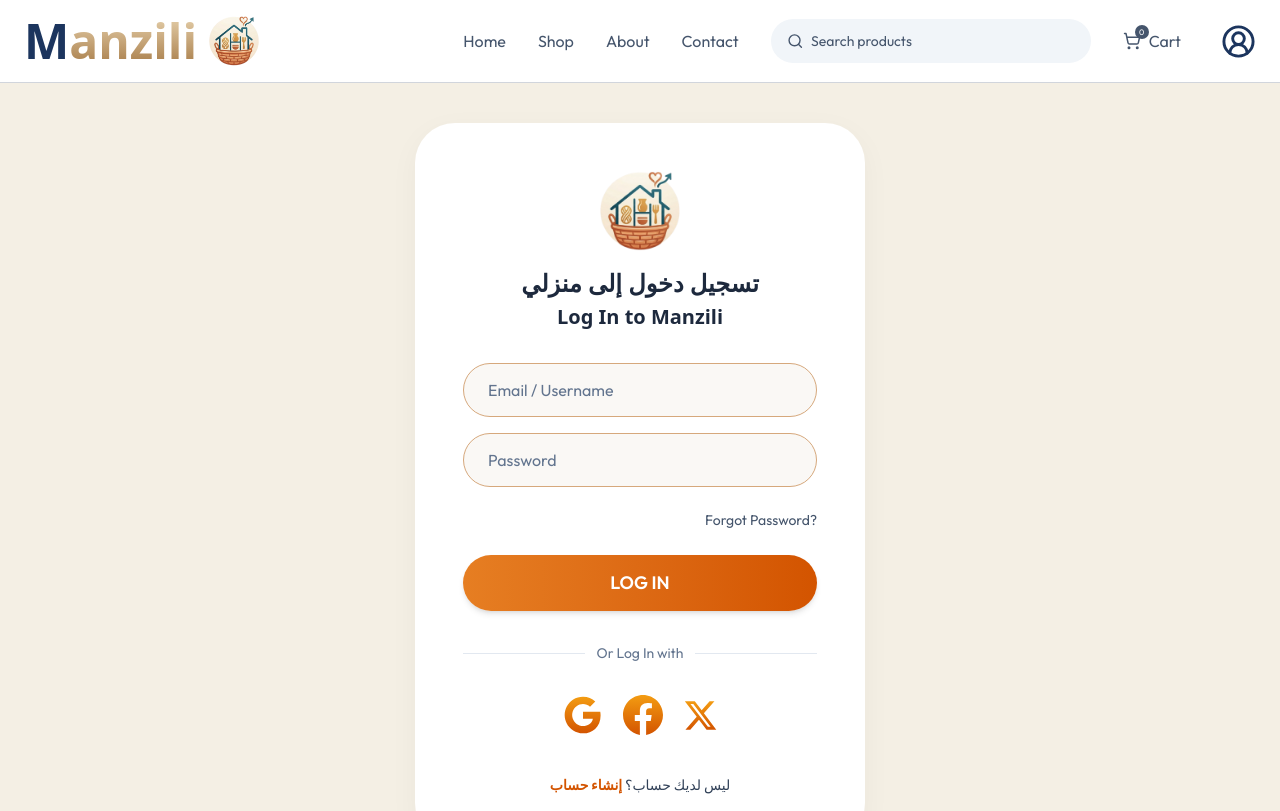
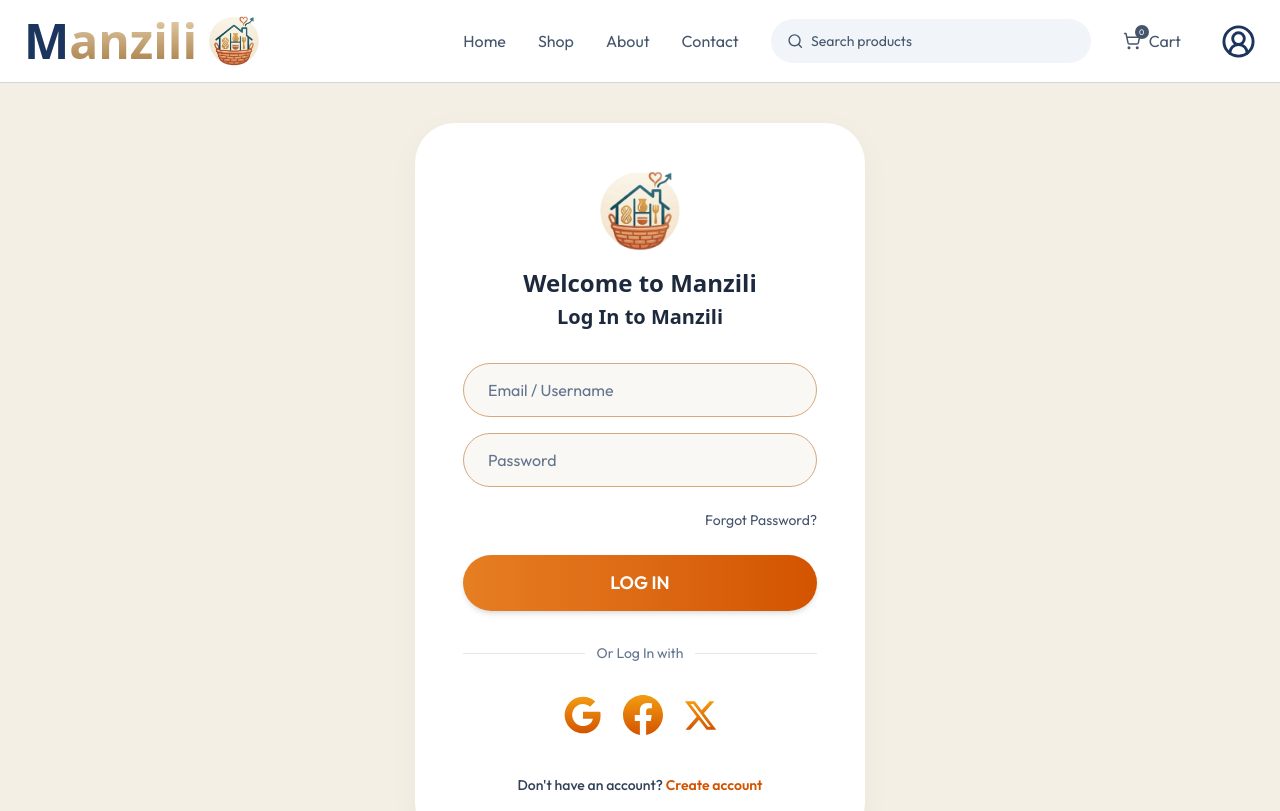
Before and after one commit to yossefAraby/Manzili, a Next.js app: page /login in a window 1280 px wide. Shown: the top 811 px of the page. Built offline with nearby package versions, Linux system fonts and the light colour scheme.

Commit message:
replaced arabic lines with english ones

```diff
--- a/app/(public)/login/page.jsx
+++ b/app/(public)/login/page.jsx
@@ -1,7 +1,7 @@
 'use client'
 import Link from "next/link";
-import Image from "next/image"; // إضافة استيراد الصور
-import { assets } from "@/assets/assets"; // إضافة استيراد الأصول
+import Image from "next/image"; // Import images
+import { assets } from "@/assets/assets"; // Import assets
 
 export default function LoginPage() {
     return (
@@ -9,7 +9,7 @@
 
             <div className="bg-white p-8 sm:p-12 rounded-[2.5rem] shadow-[0_8px_30px_rgb(0,0,0,0.04)] w-full max-w-[450px] flex flex-col items-center">
 
-                {/* تم استبدال الأيقونة السابقة باللوجو الخاص بك هنا */}
+                {/* Previous icon replaced with your logo here */}
                 <div className="mb-4">
                     <Image
                         src={assets.logo}
@@ -21,7 +21,7 @@
                     />
                 </div>
 
-                <h2 className="text-2xl font-bold text-slate-800 mb-1 font-sans">تسجيل دخول إلى منزلي</h2>
+                <h2 className="text-2xl font-bold text-slate-800 mb-1 font-sans">Welcome to Manzili</h2>
                 <h3 className="text-xl font-bold text-slate-800 mb-8 font-sans">Log In to Manzili</h3>
 
                 <form className="w-full flex flex-col gap-4">
@@ -57,7 +57,7 @@
                     <hr className="flex-1 border-slate-200" />
                 </div>
 
-                {/* أيقونات السوشيال ميديا مع التدرج اللوني البرتقالي الموحد */}
+                {/* Social media icons with unified orange gradient */}
                 <div className="flex gap-5 justify-center mb-6">
                     <svg width="0" height="0" className="absolute">
                         <defs>
@@ -80,7 +80,7 @@
                 </div>
 
                 <p className="mt-4 text-slate-700 font-medium text-sm">
-                    ليس لديك حساب؟ <Link href="/register" className="text-[#d35400] font-bold hover:underline transition-all">إنشاء حساب</Link>
+                    Don't have an account? <Link href="/register" className="text-[#d35400] font-bold hover:underline transition-all">Create account</Link>
                 </p>
 
             </div>
--- a/app/(public)/register/page.jsx
+++ b/app/(public)/register/page.jsx
@@ -9,7 +9,7 @@
 
             <div className="bg-white p-8 sm:p-12 rounded-[2.5rem] shadow-[0_8px_30px_rgb(0,0,0,0.04)] w-full max-w-[450px] flex flex-col items-center">
 
-                {/* اللوجو */}
+                {/* Logo */}
                 <div className="mb-4">
                     <Image
                         src={assets.logo}
@@ -23,7 +23,7 @@
 
                 <h2 className="text-2xl font-bold text-slate-800 mb-8 font-sans">Create a New Account</h2>
 
-                {/* نموذج إدخال البيانات */}
+                {/* Data entry form */}
                 <form className="w-full flex flex-col gap-4">
                     <input
                         type="text"
@@ -54,7 +54,7 @@
                     </button>
                 </form>
 
-                {/* الفاصل وأيقونات السوشيال ميديا (الجزء المضاف) */}
+                {/* Separator and social media icons (added section) */}
                 <div className="flex items-center w-full my-8 gap-3">
                     <hr className="flex-1 border-slate-200" />
                     <span className="text-sm text-slate-500">Or Sign Up with</span>
@@ -62,7 +62,7 @@
                 </div>
 
                 <div className="flex gap-5 justify-center mb-6">
-                    {/* تعريف التدرج اللوني */}
+                    {/* Gradient definition */}
                     <svg width="0" height="0" className="absolute">
                         <defs>
                             <linearGradient id="orange-gradient" x1="0%" y1="0%" x2="0%" y2="100%">
@@ -83,7 +83,7 @@
                     </button>
                 </div>
 
-                {/* الشروط والأحكام */}
+                {/* Terms and Conditions */}
                 <div className="flex flex-col items-center text-xs text-slate-600">
                     <p>By signing up, you agree to our</p>
                     <div className="flex items-center gap-1.5 mt-1">
@@ -92,9 +92,9 @@
                     </div>
                 </div>
 
-                {/* رابط تسجيل الدخول */}
+                {/* Login link */}
                 <p className="mt-8 text-slate-700 font-medium text-sm text-center">
-                    لديك حساب بالفعل؟ <Link href="/login" className="text-[#d35400] font-bold hover:underline transition-all">تسجيل الدخول</Link>
+                    Already have an account? <Link href="/login" className="text-[#d35400] font-bold hover:underline transition-all">Log In</Link>
                 </p>
 
             </div>
--- a/components/Hero.jsx
+++ b/components/Hero.jsx
@@ -26,7 +26,7 @@
                         </div>
                         <button className='bg-slate-800 text-white text-sm py-2.5 px-7 sm:py-5 sm:px-12 mt-4 sm:mt-10 rounded-md hover:bg-slate-900 hover:scale-103 active:scale-95 transition'>LEARN MORE</button>
                     </div>
-                    <Image className='sm:absolute bottom-0 right-0 md:right-10 w-full sm:max-w-sm' src={assets.hero_product_img2} alt="" />
+                    <Image className='sm:absolute bottom-0 right-0 md:right-10 w-full sm:max-w-sm' src={assets.hero_product_img2} alt="" suppressHydrationWarning />
                 </div>
                 <div className='flex flex-col md:flex-row xl:flex-col gap-5 w-full xl:max-w-sm text-sm text-slate-600'>
                     <div className='flex-1 flex items-center justify-between w-full bg-orange-200 rounded-3xl p-6 px-8 group'>
@@ -34,14 +34,14 @@
                             <p className='text-3xl font-medium bg-gradient-to-r from-slate-800 to-[#FFAD51] bg-clip-text text-transparent max-w-40'>Best products</p>
                             <p className='flex items-center gap-1 mt-4'>View more <ArrowRightIcon className='group-hover:ml-2 transition-all' size={18} /> </p>
                         </div>
-                        <Image className='w-35' src={assets.hero_product_img1} alt="" />
+                        <Image className='w-35' src={assets.hero_product_img1} alt="" suppressHydrationWarning />
                     </div>
                     <div className='flex-1 flex items-center justify-between w-full bg-blue-200 rounded-3xl p-6 px-8 group'>
                         <div>
                             <p className='text-3xl font-medium bg-gradient-to-r from-slate-800 to-[#78B2FF] bg-clip-text text-transparent max-w-40'>20% discounts</p>
                             <p className='flex items-center gap-1 mt-4'>View more <ArrowRightIcon className='group-hover:ml-2 transition-all' size={18} /> </p>
                         </div>
-                        <Image className='w-35' src={assets.hero_product_img2} alt="" />
+                        <Image className='w-35' src={assets.hero_product_img2} alt="" suppressHydrationWarning />
                     </div>
                 </div>
             </div>
--- a/components/Navbar.jsx
+++ b/components/Navbar.jsx
@@ -1,5 +1,5 @@
 'use client'
-import { Search, ShoppingCart, CircleUserRound } from "lucide-react"; // إضافة CircleUserRound
+import { Search, ShoppingCart, CircleUserRound } from "lucide-react"; // Add CircleUserRound
 import Link from "next/link";
 import Image from "next/image";
 import { assets } from "@/assets/assets";
@@ -26,13 +26,13 @@
             <div className="mx-6">
                 <div className="flex items-center justify-between max-w-7xl mx-auto py-4 transition-all">
 
-                    {/* اللوجو واسم الموقع (Manzili) */}
+                    {/* Logo and site name (Manzili) */}
                     <Link href="/" className="flex items-center gap-3 relative text-5xl font-bold font-sans">
                         <div className="relative flex items-baseline">
                             <span className="text-[#1c355e]">M</span>
                             <span className="bg-gradient-to-b from-[#e3cda8] to-[#aa804c] text-transparent bg-clip-text">anzili</span>
                         </div>
-                        <Image src={assets.logo} alt="logo" width={50} height={50} className="object-contain" priority />
+                        <Image src={assets.logo} alt="logo" width={50} height={50} className="object-contain" priority suppressHydrationWarning />
                     </Link>
 
                     {/* Desktop Menu */}
@@ -53,11 +53,11 @@
                             <button className="absolute -top-1 left-3 text-[8px] text-white bg-slate-600 size-3.5 rounded-full">{cartCount}</button>
                         </Link>
 
-                        {/* التحكم في ظهور الأزرار أو البروفايل (Desktop) */}
+                        {/* Control button or profile display (Desktop) */}
                         {isLoggedIn ? (
                             <div className="flex items-center gap-2 cursor-pointer group relative">
                                 <CircleUserRound size={35} className="text-[#1c355e] hover:text-[#2582eb] transition-colors" />
-                                {/* قائمة منسدلة بسيطة تظهر عند الهوفر */}
+                                {/* Simple dropdown menu that appears on hover */}
                                 <div className="absolute right-0 top-full pt-2 hidden group-hover:block z-50">
                                     <div className="bg-white border border-slate-100 shadow-lg rounded-xl p-3 w-40 text-sm flex flex-col gap-2">
                                         <p className="hover:text-[#2582eb] cursor-pointer border-b pb-2">My Profile</p>
--- a/components/ProductCard.jsx
+++ b/components/ProductCard.jsx
@@ -14,7 +14,7 @@
     return (
         <Link href={`/product/${product.id}`} className=' group max-xl:mx-auto'>
             <div className='bg-[#F5F5F5] h-40  sm:w-60 sm:h-68 rounded-lg flex items-center justify-center'>
-                <Image width={500} height={500} className='max-h-30 sm:max-h-40 w-auto group-hover:scale-115 transition duration-300' src={product.images[0]} alt="" />
+                <Image width={500} height={500} className='max-h-30 sm:max-h-40 w-auto group-hover:scale-115 transition duration-300' src={product.images[0]} alt="" suppressHydrationWarning />
             </div>
             <div className='flex justify-between gap-3 text-sm text-slate-800 pt-2 max-w-60'>
                 <div>
```
